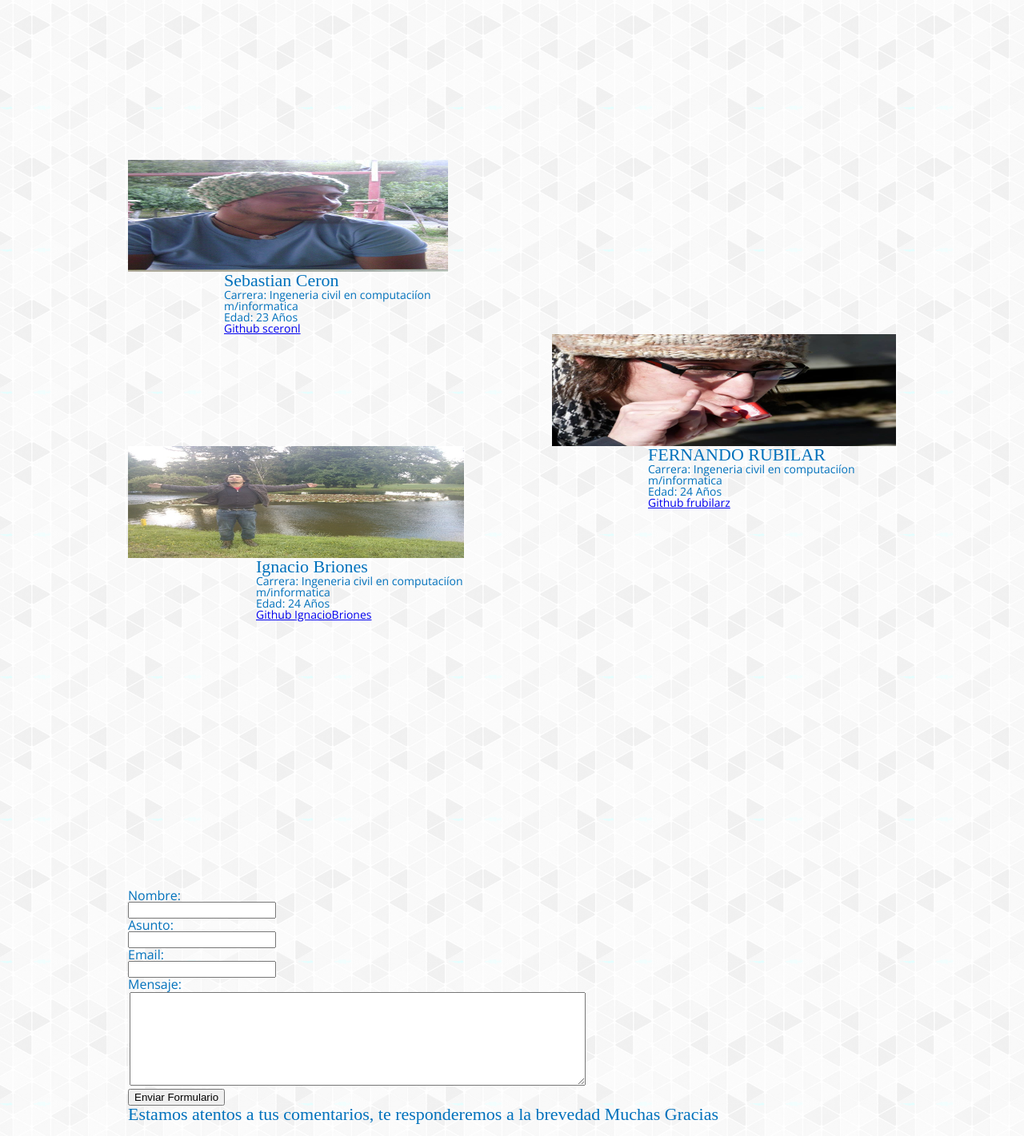
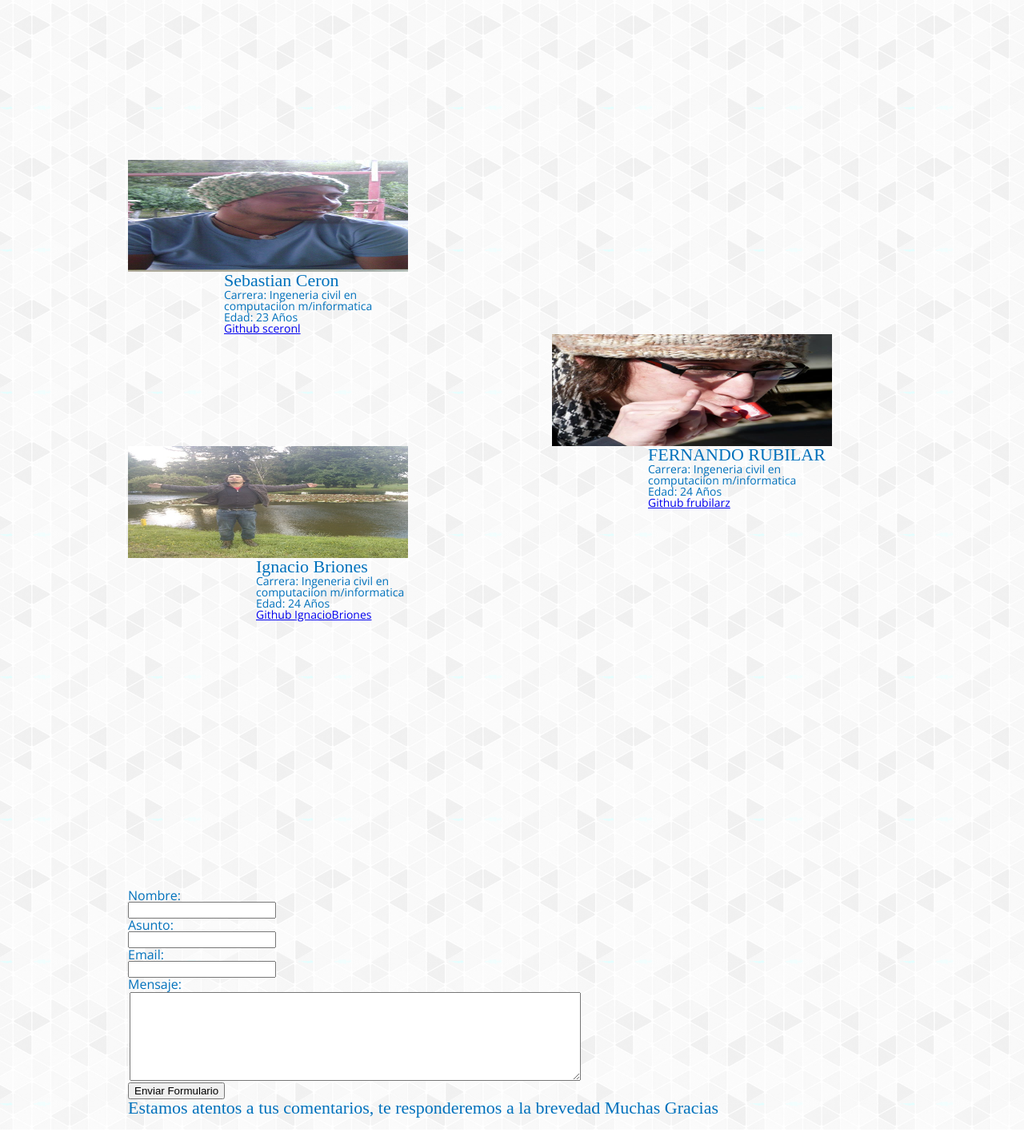
Before and after one commit to sceronl/Tarea_Ayudantia_2, a PHP site: page / in a window 1280 px wide. Shown: the part 592-2013 px from the top of the page at 80% size. Run offline with PHP 8.4, Linux system fonts and the light colour scheme; some libraries are stand-ins or nearby versions; some web fonts are replaced.

Commit message:
pequeña modificacion al CSS

```diff
--- a/index.php
+++ b/index.php
@@ -1,4 +1,4 @@
-<!doctype html>
+<DOCTYPE html>
 <html>
 <head>
 <meta charset="UTF-8">
@@ -58,7 +58,7 @@
             	<ul>
                 	<li class="que_1">
                     	<span>
-							<br><br><br><br><br><br><br><br><br><br>
+							<br><br><br><br><br><br><br><br><br><br/>
                     	<h3>Sebastian Ceron</h3>
                         <p>Carrera: Ingeneria civil en computaciíon m/informatica </p>
                         <p>Edad: 23 Años</p>
--- a/style.css
+++ b/style.css
@@ -206,7 +206,7 @@ header{
 }
 .que_1{
 	background:url(images/ceron.png) no-repeat left top;
-	width:400px;
+	width:350px;
 }
 .que_1 span{
 	display:block;
@@ -214,7 +214,7 @@ header{
 }
 .que_2{
 	background:url(images/rubilar.png) no-repeat left top;
-	width:430px;
+	width:350px;
 	height:140px;
 	margin-left:530px;
 }
@@ -224,7 +224,7 @@ header{
 }
 .que_3{
 	background:url(images/briones.png) no-repeat left top;
-	width:420px;
+	width:350px;
 }
 .que_3 span{
 	display:block;
```
